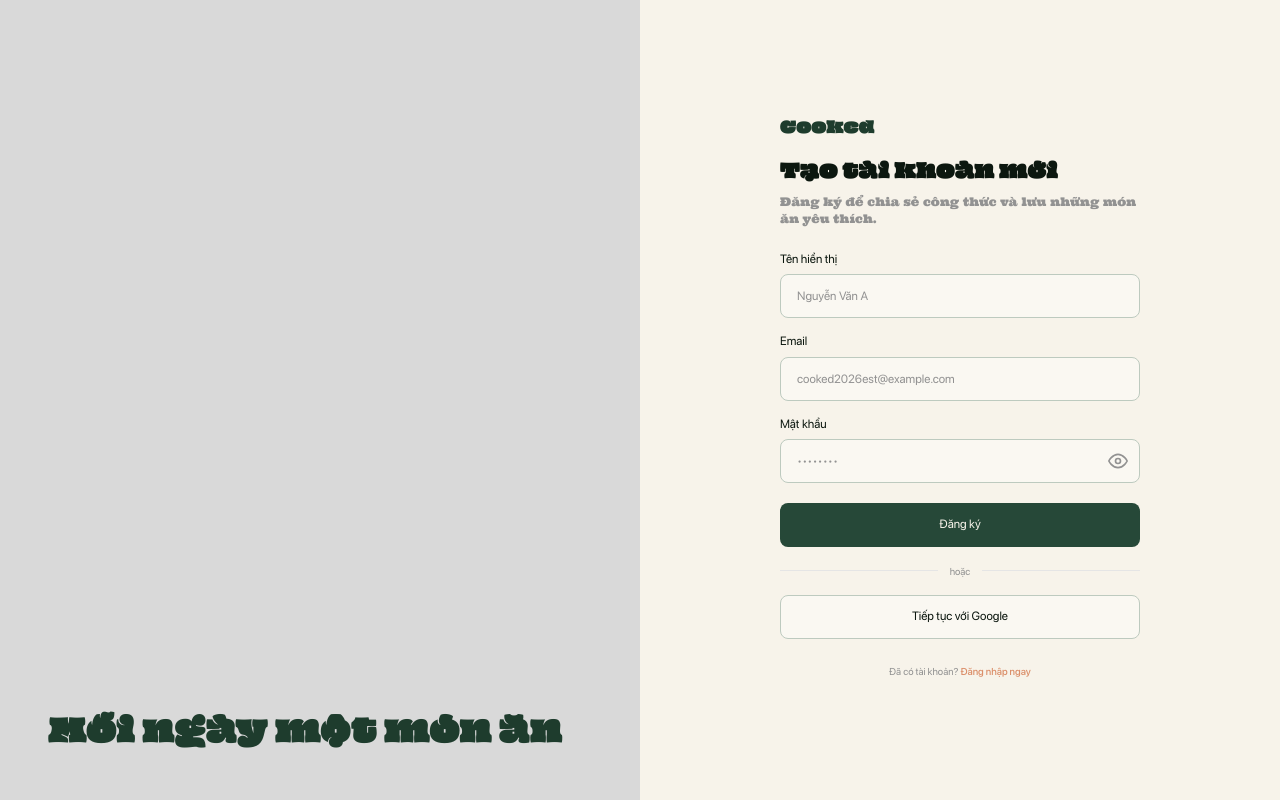
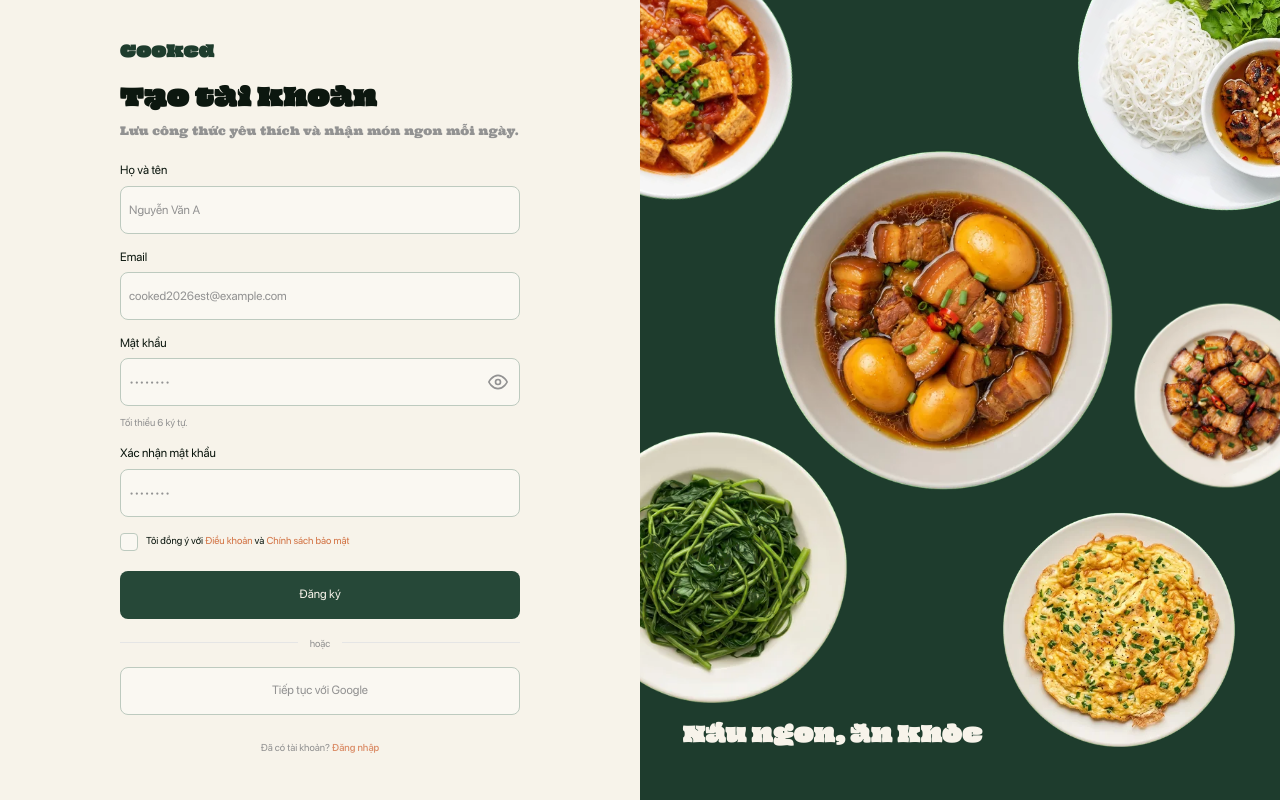
Before and after one commit to downf21st/2077_LTW_CuoiKy, a React (Vite) app in the folder client/: page /register in a window 1280 px wide. Built offline with nearby package versions, Linux system fonts and the light colour scheme; no server answers.

Commit message:
feat(register): thêm biểu mẫu đăng ký kèm xác thực và định dạng kiểu dáng

```diff
--- /dev/null
+++ b/client/src/pages/Register.css
@@ -0,0 +1,157 @@
+@media (min-width: 901px) {
+  .register-page {
+    grid-template-columns: minmax(0, 1fr) min(50%, 80vh);
+  }
+}
+.register-page .auth-page__panel {
+  grid-column: 1;
+  grid-row: 1;
+  padding: var(--space-6);
+}
+.register-page .auth-card {
+  max-width: 400px;
+}
+.register-page .auth-card__title {
+  font-size: 24px;
+}
+.register-page .auth-form__input,
+.register-page .auth-form__submit,
+.register-page .auth-card__oauth {
+  height: 48px;
+}
+.register-page .auth-form__input {
+  border-color: var(--color-border-default);
+  padding-left: var(--space-2);
+}
+.register-page__hint {
+  margin: 0;
+  font-size: var(--font-size-2xs);
+  color: var(--color-text-muted);
+}
+.register-page__terms {
+  align-items: flex-start;
+  line-height: 1.5;
+}
+.register-page__terms > input {
+  flex: 0 0 18px;
+  width: 18px;
+  height: 18px;
+}
+.register-page__terms span span {
+  color: var(--color-accent);
+}
+.register-page__hero {
+  grid-column: 2;
+  grid-row: 1;
+  min-width: 0;
+  overflow: hidden;
+  background: var(--color-bg-inverse);
+  display: flex;
+  align-items: flex-start;
+  justify-content: center;
+}
+.register-page__art {
+  position: relative;
+  width: 100%;
+  aspect-ratio: 4 / 5;
+  flex: none;
+  overflow: hidden;
+  container-type: inline-size;
+}
+.register-page__dish {
+  position: absolute;
+  overflow: hidden;
+}
+.register-page__dish img {
+  position: absolute;
+  height: 100%;
+  max-width: none;
+}
+.register-page__dish--bun {
+  left: 65.31%;
+  top: -13.03%;
+  width: 48.51%;
+  height: 44.35%;
+  transform: rotate(27.96deg);
+}
+.register-page__dish--bun img {
+  width: 114.29%;
+}
+.register-page__dish--tofu {
+  left: -15.8%;
+  top: -6.34%;
+  width: 41.5%;
+  height: 35.83%;
+  transform: rotate(16.29deg);
+}
+.register-page__dish--tofu img {
+  width: 107.91%;
+}
+.register-page__dish--pork {
+  left: 16.1%;
+  top: 17.35%;
+  width: 57.9%;
+  height: 51.2%;
+}
+.register-page__dish--pork img {
+  left: 4.42%;
+  top: -0.6%;
+  width: 110.56%;
+}
+.register-page__dish--egg {
+  left: 54.6%;
+  top: 55.35%;
+  width: 42.6%;
+  height: 47.2%;
+}
+.register-page__dish--egg img {
+  width: 138.25%;
+}
+.register-page__dish--bowl {
+  left: 72.8%;
+  top: 29.7%;
+  width: 36.9%;
+  height: 35.8%;
+  border-radius: 50%;
+}
+.register-page__dish--bowl img {
+  left: 7.58%;
+  top: 5.17%;
+  width: 121.21%;
+}
+.register-page__dish--greens {
+  left: -12.4%;
+  top: 32.1%;
+  width: 58.1%;
+  height: 66.6%;
+}
+.register-page__dish--greens img {
+  top: 17.92%;
+  height: 82.05%;
+  width: 117.66%;
+}
+.register-page__slogan {
+  position: absolute;
+  left: 6.67%;
+  right: 6.67%;
+  top: 90.44%;
+  margin: 0;
+  color: var(--color-text-on-primary);
+  font-family: var(--font-display);
+  font-weight: var(--font-weight-display);
+  font-size: 3.333cqw;
+  line-height: var(--line-height-heading);
+}
+@media (max-width: 900px) {
+  @media (min-width: 901px) {
+  .register-page {
+    grid-template-columns: minmax(0, 1fr) min(50%, 80vh);
+  }
+}
+.register-page .auth-page__panel {
+    grid-column: 1;
+  }
+  .register-page__hero {
+    display: none;
+  }
+}
--- a/client/src/pages/Register.jsx
+++ b/client/src/pages/Register.jsx
@@ -1,7 +1,14 @@
+import dish38714 from "../assets/banner/0003.png";
+import dishe28f2 from "../assets/banner/0006.png";
+import dish737b8 from "../assets/banner/0002.png";
+import dish8aaed from "../assets/banner/0001.png";
+import dish75901 from "../assets/banner/0004.png";
+import dishcad07 from "../assets/banner/0005.png";
 import { useState } from "react";
 import { Link, useNavigate } from "react-router-dom";
 import useAuth from "../hooks/useAuth";
 import "./Login.css";
+import "./Register.css";
 
 const EMAIL_REGEX = /^[^\s@]+@[^\s@]+\.[^\s@]+$/;
 const API_BASE = import.meta.env.VITE_API_URL || "http://localhost:5000/api";
@@ -15,6 +22,8 @@ export default function Register() {
     name: "",
     email: "",
     password: "",
+    confirmPassword: "",
+    acceptedTerms: false,
   });
   const [errors, setErrors] = useState({});
   const [isLoading, setIsLoading] = useState(false);
@@ -22,11 +31,11 @@ export default function Register() {
   const [serverError, setServerError] = useState("");
 
   const handleChange = (event) => {
-    const { name, value } = event.target;
+    const { name, value, type, checked } = event.target;
 
     setFormValues((prev) => ({
       ...prev,
-      [name]: value,
+      [name]: type === "checkbox" ? checked : value,
     }));
 
     if (errors[name]) {
@@ -46,12 +55,21 @@ export default function Register() {
     if (!formValues.name.trim()) {
       nextErrors.name = "Vui lòng nhập họ tên";
     }
-    if (!formValues.email.trim() || !EMAIL_REGEX.test(formValues.email.trim())) {
+    if (
+      !formValues.email.trim() ||
+      !EMAIL_REGEX.test(formValues.email.trim())
+    ) {
       nextErrors.email = "Email không hợp lệ";
     }
     if (!formValues.password || formValues.password.length < 6) {
       nextErrors.password = "Mật khẩu phải có ít nhất 6 ký tự";
     }
+    if (
+      !formValues.confirmPassword ||
+      formValues.confirmPassword !== formValues.password
+    )
+      nextErrors.confirmPassword = "Mật khẩu xác nhận không khớp";
+
     return nextErrors;
   };
 
@@ -136,9 +154,13 @@ export default function Register() {
       navigate("/");
     } catch (error) {
       if (error.status === 409 || error.message?.includes("409")) {
-        setServerError("Email này đã được sử dụng. Vui lòng chọn email khác (Lỗi 409).");
+        setServerError(
+          "Email này đã được sử dụng. Vui lòng chọn email khác (Lỗi 409).",
+        );
       } else {
-        setServerError(error.message || "Đã có lỗi xảy ra. Vui lòng thử lại sau.");
+        setServerError(
+          error.message || "Đã có lỗi xảy ra. Vui lòng thử lại sau.",
+        );
       }
     } finally {
       setIsLoading(false);
@@ -146,9 +168,29 @@ export default function Register() {
   };
 
   return (
-    <main className="auth-page">
-      <aside className="auth-page__banner" aria-hidden="true">
-        <p className="auth-page__slogan">Mỗi ngày một món ăn</p>
+    <main className="auth-page register-page">
+      <aside className="register-page__hero" aria-hidden="true">
+        <div className="register-page__art">
+          <div className="register-page__dish register-page__dish--bun">
+            <img src={dish38714} alt="" />
+          </div>
+          <div className="register-page__dish register-page__dish--tofu">
+            <img src={dishe28f2} alt="" />
+          </div>
+          <div className="register-page__dish register-page__dish--pork">
+            <img src={dish737b8} alt="" />
+          </div>
+          <div className="register-page__dish register-page__dish--egg">
+            <img src={dish8aaed} alt="" />
+          </div>
+          <div className="register-page__dish register-page__dish--bowl">
+            <img src={dish75901} alt="" />
+          </div>
+          <div className="register-page__dish register-page__dish--greens">
+            <img src={dishcad07} alt="" />
+          </div>
+          <p className="register-page__slogan">Nấu ngon, ăn khỏe</p>
+        </div>
       </aside>
 
       <section className="auth-page__panel" aria-labelledby="register-heading">
@@ -158,15 +200,24 @@ export default function Register() {
           </Link>
 
           <h1 id="register-heading" className="auth-card__title">
-            Tạo tài khoản mới
+            Tạo tài khoản
           </h1>
           <p className="auth-card__subtitle">
-            Đăng ký để chia sẻ công thức và lưu những món ăn yêu thích.
+            Lưu công thức yêu thích và nhận món ngon mỗi ngày.
           </p>
 
           {serverError && (
             <div className="auth-alert auth-alert--error" role="alert">
-              <svg width="20" height="20" viewBox="0 0 24 24" fill="none" stroke="currentColor" strokeWidth="2" strokeLinecap="round" strokeLinejoin="round">
+              <svg
+                width="20"
+                height="20"
+                viewBox="0 0 24 24"
+                fill="none"
+                stroke="currentColor"
+                strokeWidth="2"
+                strokeLinecap="round"
+                strokeLinejoin="round"
+              >
                 <circle cx="12" cy="12" r="10"></circle>
                 <line x1="12" y1="8" x2="12" y2="12"></line>
                 <line x1="12" y1="16" x2="12.01" y2="16"></line>
@@ -178,7 +229,7 @@ export default function Register() {
           <form className="auth-form" onSubmit={handleSubmit} noValidate>
             <div className="auth-form__field">
               <label htmlFor="register-name" className="auth-form__label">
-                Tên hiển thị
+                Họ và tên
               </label>
               <input
                 id="register-name"
@@ -190,13 +241,19 @@ export default function Register() {
                 onChange={handleChange}
                 disabled={isLoading}
                 aria-invalid={Boolean(errors.name)}
-                aria-describedby={errors.name ? "register-name-error" : undefined}
+                aria-describedby={
+                  errors.name ? "register-name-error" : undefined
+                }
                 className={`auth-form__input ${
                   errors.name ? "auth-form__input--error" : ""
                 }`}
               />
               {errors.name && (
-                <p id="register-name-error" className="auth-form__error" role="alert">
+                <p
+                  id="register-name-error"
+                  className="auth-form__error"
+                  role="alert"
+                >
                   {errors.name}
                 </p>
               )}
@@ -216,13 +273,19 @@ export default function Register() {
                 onChange={handleChange}
                 disabled={isLoading}
                 aria-invalid={Boolean(errors.email)}
-                aria-describedby={errors.email ? "register-email-error" : undefined}
+                aria-describedby={
+                  errors.email ? "register-email-error" : undefined
+                }
                 className={`auth-form__input ${
                   errors.email ? "auth-form__input--error" : ""
                 }`}
               />
               {errors.email && (
-                <p id="register-email-error" className="auth-form__error" role="alert">
+                <p
+                  id="register-email-error"
+                  className="auth-form__error"
+                  role="alert"
+                >
                   {errors.email}
                 </p>
               )}
@@ -243,7 +306,11 @@ export default function Register() {
                   onChange={handleChange}
                   disabled={isLoading}
                   aria-invalid={Boolean(errors.password)}
-                  aria-describedby={errors.password ? "register-password-error" : undefined}
+                  aria-describedby={
+                    errors.password
+                      ? "register-password-hint register-password-error"
+                      : "register-password-hint"
+                  }
                   className={`auth-form__input auth-form__input--password ${
                     errors.password ? "auth-form__input--error" : ""
                   }`}
@@ -257,12 +324,30 @@ export default function Register() {
                   disabled={isLoading}
                 >
                   {showPassword ? (
-                    <svg width="20" height="20" viewBox="0 0 24 24" fill="none" stroke="currentColor" strokeWidth="2" strokeLinecap="round" strokeLinejoin="round">
+                    <svg
+                      width="20"
+                      height="20"
+                      viewBox="0 0 24 24"
+                      fill="none"
+                      stroke="currentColor"
+                      strokeWidth="2"
+                      strokeLinecap="round"
+                      strokeLinejoin="round"
+                    >
                       <path d="M17.94 17.94A10.07 10.07 0 0 1 12 20c-7 0-11-8-11-8a18.45 18.45 0 0 1 5.06-5.94M9.9 4.24A9.12 9.12 0 0 1 12 4c7 0 11 8 11 8a18.5 18.5 0 0 1-2.16 3.19m-6.72-1.07a3 3 0 1 1-4.24-4.24"></path>
                       <line x1="1" y1="1" x2="23" y2="23"></line>
                     </svg>
                   ) : (
-                    <svg width="20" height="20" viewBox="0 0 24 24" fill="none" stroke="currentColor" strokeWidth="2" strokeLinecap="round" strokeLinejoin="round">
+                    <svg
+                      width="20"
+                      height="20"
+                      viewBox="0 0 24 24"
+                      fill="none"
+                      stroke="currentColor"
+                      strokeWidth="2"
+                      strokeLinecap="round"
+                      strokeLinejoin="round"
+                    >
                       <path d="M1 12s4-8 11-8 11 8 11 8-4 8-11 8-11-8-11-8z"></path>
                       <circle cx="12" cy="12" r="3"></circle>
                     </svg>
@@ -270,15 +355,87 @@ export default function Register() {
                 </button>
               </div>
 
+              <p id="register-password-hint" className="register-page__hint">
+                Tối thiểu 6 ký tự.
+              </p>
               {errors.password && (
-                <p id="register-password-error" className="auth-form__error" role="alert">
+                <p
+                  id="register-password-error"
+                  className="auth-form__error"
+                  role="alert"
+                >
                   {errors.password}
                 </p>
               )}
             </div>
 
-            <button type="submit" className="auth-form__submit" disabled={isLoading}>
-              {isLoading ? "Đang đăng ký..." : "Đăng ký"}
+            <div className="auth-form__field">
+              <label
+                htmlFor="register-confirm-password"
+                className="auth-form__label"
+              >
+                Xác nhận mật khẩu
+              </label>
+              <input
+                id="register-confirm-password"
+                name="confirmPassword"
+                type="password"
+                autoComplete="new-password"
+                placeholder="••••••••"
+                value={formValues.confirmPassword}
+                onChange={handleChange}
+                disabled={isLoading}
+                aria-invalid={Boolean(errors.confirmPassword)}
+                aria-describedby={
+                  errors.confirmPassword ? "register-confirm-error" : undefined
+                }
+                className={`auth-form__input ${errors.confirmPassword ? "auth-form__input--error" : ""}`}
+              />
+              {errors.confirmPassword && (
+                <p
+                  id="register-confirm-error"
+                  className="auth-form__error"
+                  role="alert"
+                >
+                  {errors.confirmPassword}
+                </p>
+              )}
+            </div>
+            <div className="auth-form__field">
+              <label className="auth-form__remember register-page__terms">
+                <input
+                  className="auth-form__checkbox"
+                  type="checkbox"
+                  name="acceptedTerms"
+                  checked={formValues.acceptedTerms}
+                  onChange={handleChange}
+                  disabled={isLoading}
+                  aria-invalid={Boolean(errors.acceptedTerms)}
+                  aria-describedby={
+                    errors.acceptedTerms ? "register-terms-error" : undefined
+                  }
+                />
+                <span>
+                  Tôi đồng ý với <span>Điều khoản</span> và{" "}
+                  <span>Chính sách bảo mật</span>
+                </span>
+              </label>
+              {errors.acceptedTerms && (
+                <p
+                  id="register-terms-error"
+                  className="auth-form__error"
+                  role="alert"
+                >
+                  {errors.acceptedTerms}
+                </p>
+              )}
+            </div>
+            <button
+              type="submit"
+              className="auth-form__submit"
+              disabled={isLoading}
+            >
+              {isLoading ? "Đang tạo tài khoản..." : "Đăng ký"}
             </button>
           </form>
 
@@ -286,14 +443,19 @@ export default function Register() {
             <span>hoặc</span>
           </div>
 
-          <button type="button" className="auth-card__oauth" disabled={isLoading}>
+          <button
+            type="button"
+            className="auth-card__oauth"
+            disabled
+            title="Chức năng chưa khả dụng"
+          >
             Tiếp tục với Google
           </button>
 
           <p className="auth-card__switch">
             Đã có tài khoản?{" "}
             <Link to="/login" className="auth-card__switch-link">
-              Đăng nhập ngay
+              Đăng nhập
             </Link>
           </p>
         </div>
```
